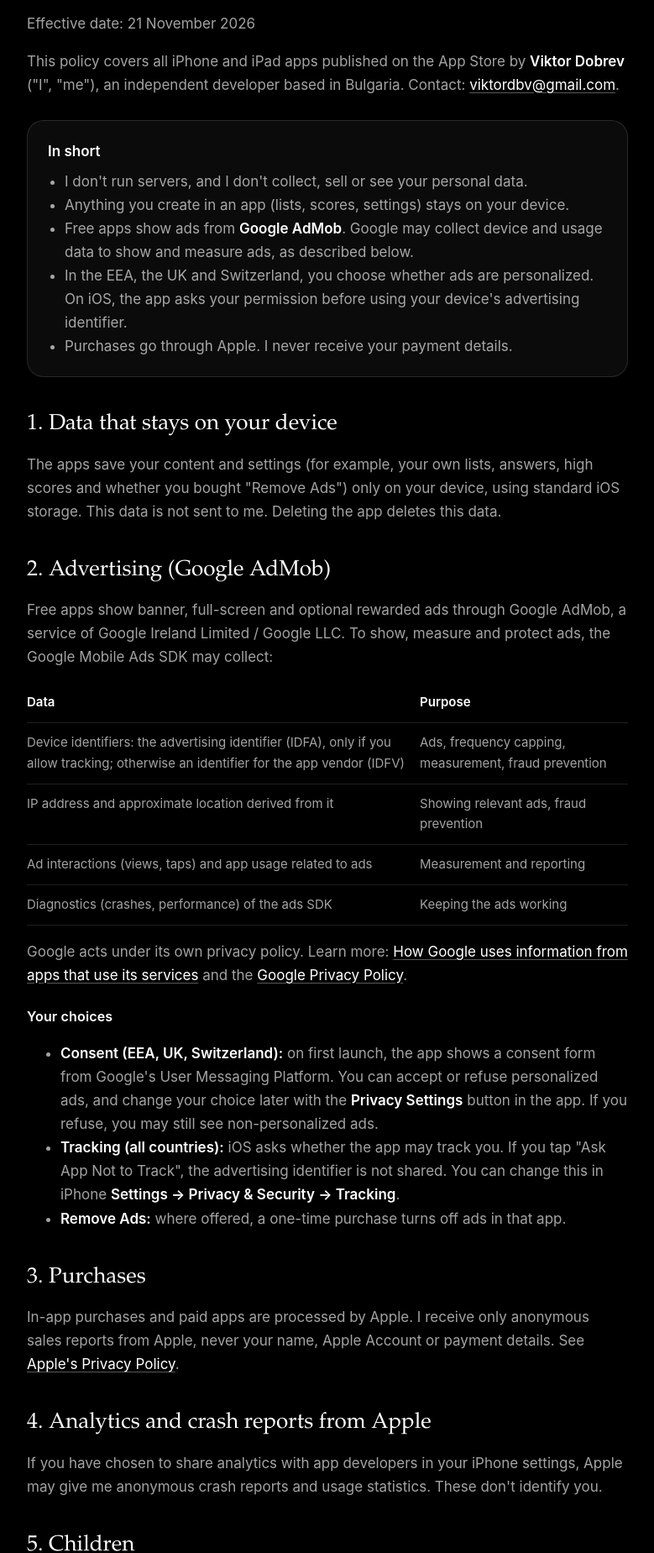
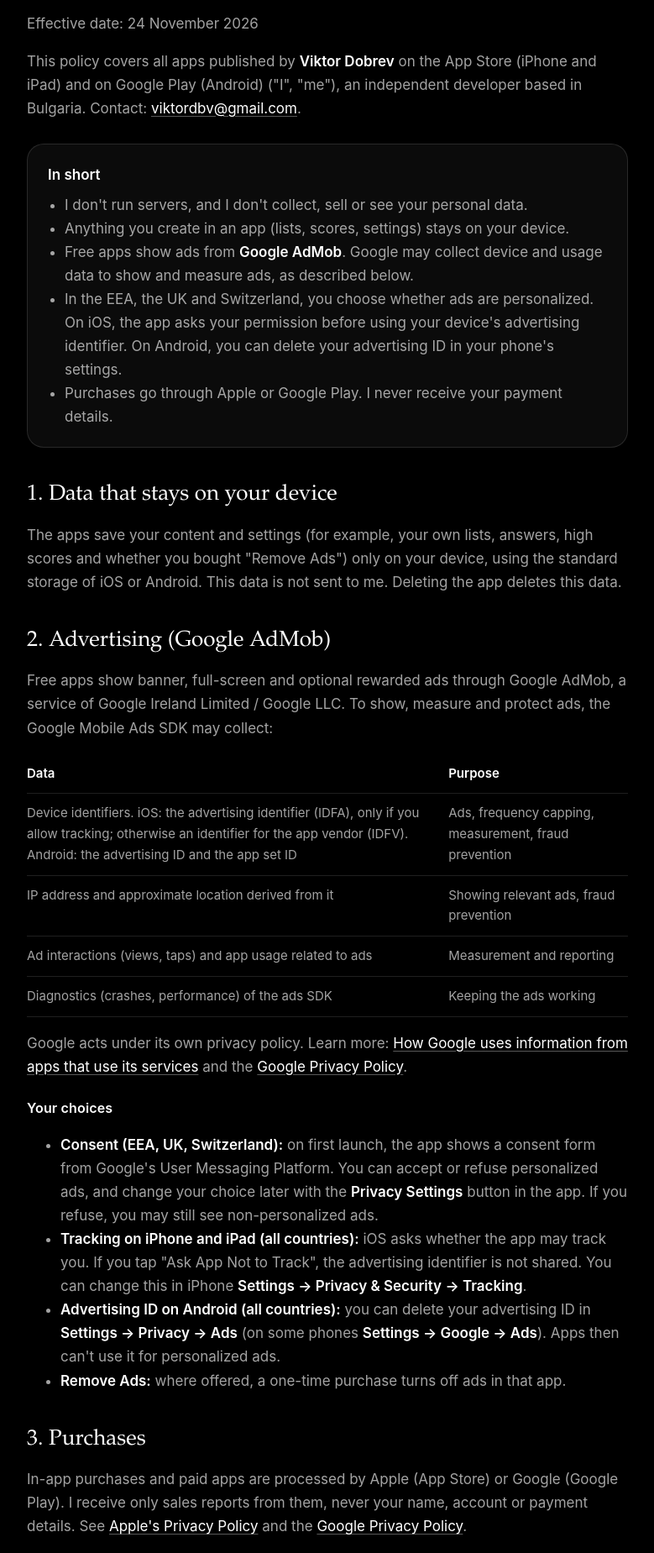
Before and after one commit to justvdstyle/justvdstyle.github.io, a plain HTML site: page privacy.html in a window 1280 px wide. Shown: the part 222-2071 px from the top of the page at 84% size, without its empty margins (250-1029 px from the left). Drawn offline with Linux system fonts and the light colour scheme.

Commit message:
Mention Android and Google Play on the home, support and privacy pages
Co-Authored-By: Claude Opus 5.5 <noreply@anthropic.com>
Claude-Session: https://claude.ai/code/session_01KpLGGE3bYVAYGjQgxHioYx

```diff
--- a/privacy.html
+++ b/privacy.html
@@ -53,9 +53,9 @@
 <main>
   <p class="eyebrow">JVD STYLE</p>
   <h1>Privacy Policy</h1>
-  <p>Effective date: 21 November 2026</p>
+  <p>Effective date: 24 November 2026</p>
 
-  <p>This policy covers all iPhone and iPad apps published on the App Store by <strong>Viktor Dobrev</strong> ("I", "me"), an independent developer based in Bulgaria. Contact: <a href="mailto:viktordbv@gmail.com">viktordbv@gmail.com</a>.</p>
+  <p>This policy covers all apps published by <strong>Viktor Dobrev</strong> on the App Store (iPhone and iPad) and on Google Play (Android) ("I", "me"), an independent developer based in Bulgaria. Contact: <a href="mailto:viktordbv@gmail.com">viktordbv@gmail.com</a>.</p>
 
   <div class="summary">
     <strong>In short</strong>
@@ -63,19 +63,19 @@
       <li>I don't run servers, and I don't collect, sell or see your personal data.</li>
       <li>Anything you create in an app (lists, scores, settings) stays on your device.</li>
       <li>Free apps show ads from <strong>Google AdMob</strong>. Google may collect device and usage data to show and measure ads, as described below.</li>
-      <li>In the EEA, the UK and Switzerland, you choose whether ads are personalized. On iOS, the app asks your permission before using your device's advertising identifier.</li>
-      <li>Purchases go through Apple. I never receive your payment details.</li>
+      <li>In the EEA, the UK and Switzerland, you choose whether ads are personalized. On iOS, the app asks your permission before using your device's advertising identifier. On Android, you can delete your advertising ID in your phone's settings.</li>
+      <li>Purchases go through Apple or Google Play. I never receive your payment details.</li>
     </ul>
   </div>
 
   <h2>1. Data that stays on your device</h2>
-  <p>The apps save your content and settings (for example, your own lists, answers, high scores and whether you bought "Remove Ads") only on your device, using standard iOS storage. This data is not sent to me. Deleting the app deletes this data.</p>
+  <p>The apps save your content and settings (for example, your own lists, answers, high scores and whether you bought "Remove Ads") only on your device, using the standard storage of iOS or Android. This data is not sent to me. Deleting the app deletes this data.</p>
 
   <h2>2. Advertising (Google AdMob)</h2>
   <p>Free apps show banner, full-screen and optional rewarded ads through Google AdMob, a service of Google Ireland Limited / Google LLC. To show, measure and protect ads, the Google Mobile Ads SDK may collect:</p>
   <table>
     <tr><th>Data</th><th>Purpose</th></tr>
-    <tr><td>Device identifiers: the advertising identifier (IDFA), only if you allow tracking; otherwise an identifier for the app vendor (IDFV)</td><td>Ads, frequency capping, measurement, fraud prevention</td></tr>
+    <tr><td>Device identifiers. iOS: the advertising identifier (IDFA), only if you allow tracking; otherwise an identifier for the app vendor (IDFV). Android: the advertising ID and the app set ID</td><td>Ads, frequency capping, measurement, fraud prevention</td></tr>
     <tr><td>IP address and approximate location derived from it</td><td>Showing relevant ads, fraud prevention</td></tr>
     <tr><td>Ad interactions (views, taps) and app usage related to ads</td><td>Measurement and reporting</td></tr>
     <tr><td>Diagnostics (crashes, performance) of the ads SDK</td><td>Keeping the ads working</td></tr>
@@ -85,15 +85,16 @@
   <h3>Your choices</h3>
   <ul>
     <li><strong>Consent (EEA, UK, Switzerland):</strong> on first launch, the app shows a consent form from Google's User Messaging Platform. You can accept or refuse personalized ads, and change your choice later with the <strong>Privacy Settings</strong> button in the app. If you refuse, you may still see non-personalized ads.</li>
-    <li><strong>Tracking (all countries):</strong> iOS asks whether the app may track you. If you tap "Ask App Not to Track", the advertising identifier is not shared. You can change this in iPhone <strong>Settings → Privacy &amp; Security → Tracking</strong>.</li>
+    <li><strong>Tracking on iPhone and iPad (all countries):</strong> iOS asks whether the app may track you. If you tap "Ask App Not to Track", the advertising identifier is not shared. You can change this in iPhone <strong>Settings → Privacy &amp; Security → Tracking</strong>.</li>
+    <li><strong>Advertising ID on Android (all countries):</strong> you can delete your advertising ID in <strong>Settings → Privacy → Ads</strong> (on some phones <strong>Settings → Google → Ads</strong>). Apps then can't use it for personalized ads.</li>
     <li><strong>Remove Ads:</strong> where offered, a one-time purchase turns off ads in that app.</li>
   </ul>
 
   <h2>3. Purchases</h2>
-  <p>In-app purchases and paid apps are processed by Apple. I receive only anonymous sales reports from Apple, never your name, Apple Account or payment details. See <a href="https://www.apple.com/legal/privacy/">Apple's Privacy Policy</a>.</p>
+  <p>In-app purchases and paid apps are processed by Apple (App Store) or Google (Google Play). I receive only sales reports from them, never your name, account or payment details. See <a href="https://www.apple.com/legal/privacy/">Apple's Privacy Policy</a> and the <a href="https://policies.google.com/privacy">Google Privacy Policy</a>.</p>
 
-  <h2>4. Analytics and crash reports from Apple</h2>
-  <p>If you have chosen to share analytics with app developers in your iPhone settings, Apple may give me anonymous crash reports and usage statistics. These don't identify you.</p>
+  <h2>4. Analytics and crash reports from Apple and Google</h2>
+  <p>If you have chosen to share analytics with app developers in your iPhone settings, Apple may give me anonymous crash reports and usage statistics. On Android, Google Play gives me anonymous crash and performance reports and install statistics from devices whose owners agreed to share usage and diagnostics data with Google. These reports don't identify you.</p>
 
   <h2>5. Children</h2>
   <p>The apps are not directed to children under 13, and I don't knowingly collect personal information from children.</p>
```
Also changed, not shown: index.html (+3 -3 lines), support.html (+8 -4 lines).
